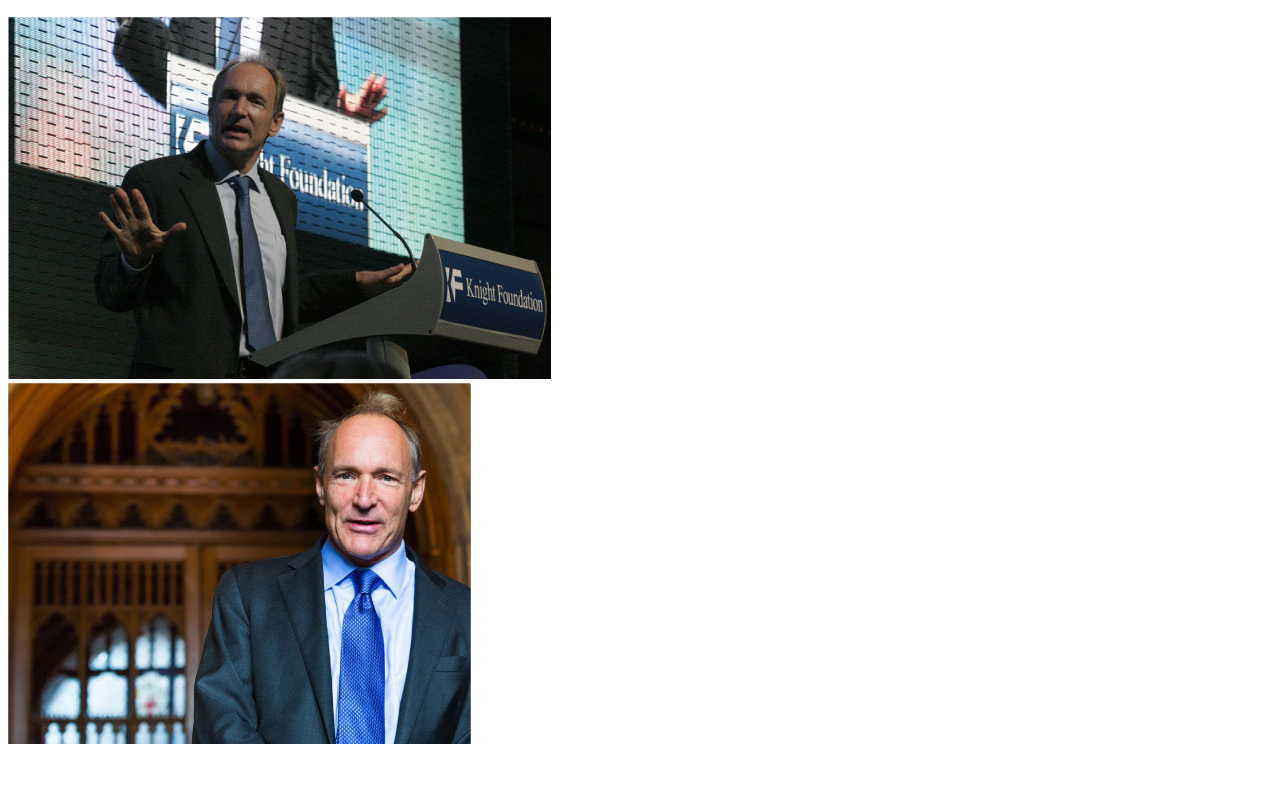
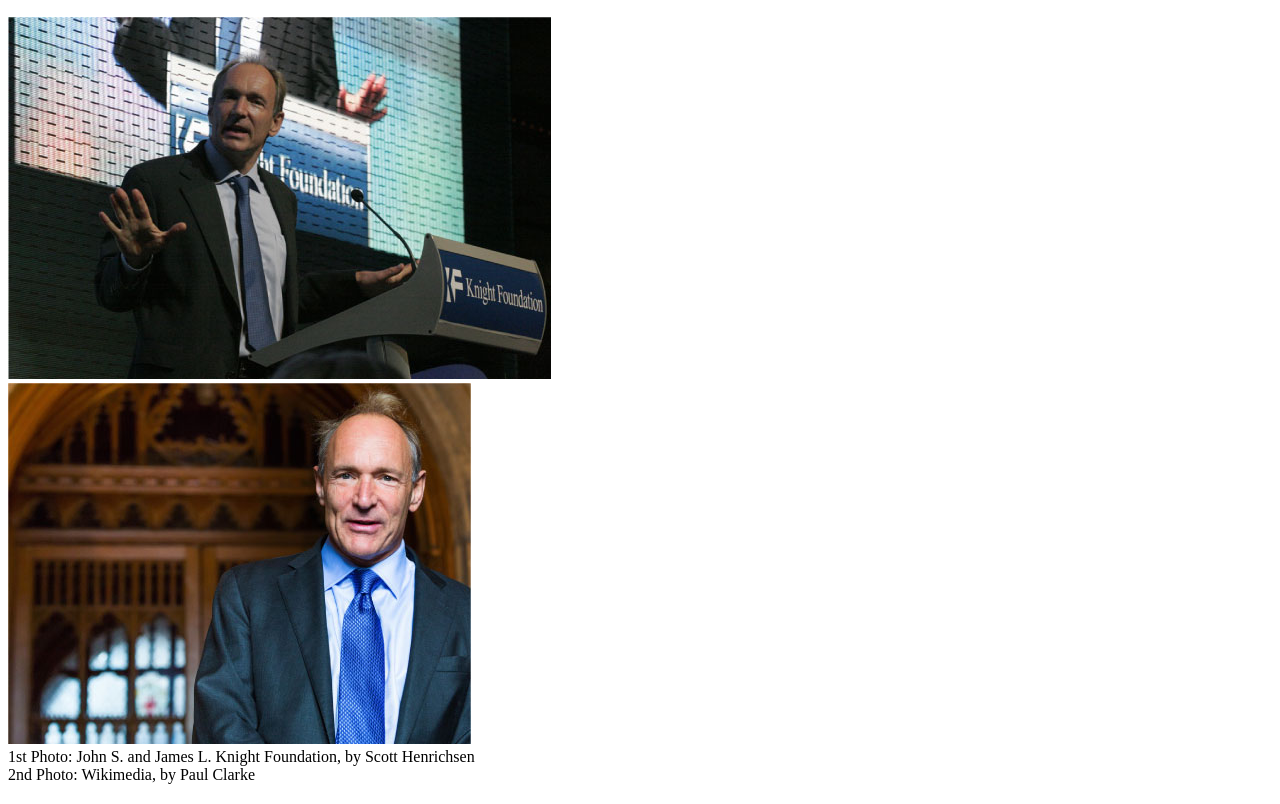
Before and after one commit to MatteoDiMartino/html-css-booleaner, a plain HTML site: page index.html in a window 1280 px wide. Shown: the part 269-1073 px from the top of the page. Before the commit the page ends 1037 px from the top, so only its background shows below. Drawn offline with Linux system fonts and the light colour scheme.

Commit message:
feat: add little paragraph under the pictures

```diff
--- a/index.html
+++ b/index.html
@@ -22,6 +22,10 @@
                 <img src="./img/tim-1.jpg" alt="">
                 <br>
                 <img src="./img/tim-2.jpg" alt="">
+                <div>
+                    <p class="little_paragraph">1st Photo: John S. and James L. Knight Foundation, by Scott Henrichsen</p>
+                    <p class="little_paragraph">2nd Photo: Wikimedia, by Paul Clarke</p>
+                </div>
             </section>
         </article>
     </main>
--- a/style.css
+++ b/style.css
@@ -42,3 +42,8 @@
 #pictures {
     margin: 20px 20px 20px 0px;
 }
+
+.little_paragraph {
+    padding: 0px;
+    margin: 0px;
+}
```
